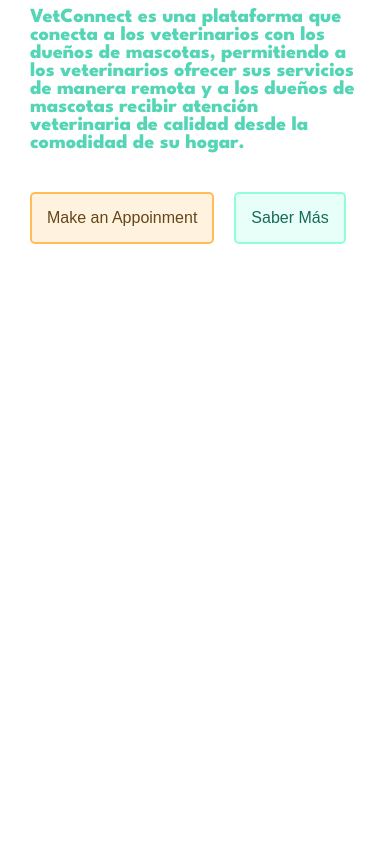
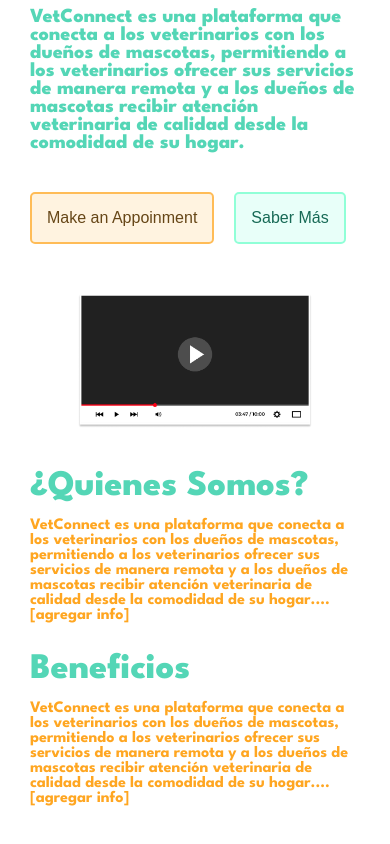
Before and after one commit to Veterinaria-OpenSource/VetConnect-LandingPage, a plain HTML site: page index.html in a window 390 px wide. Shown: the part 396-1240 px from the top of the page. Before the commit the page ends 844 px from the top, so only its background shows below. Drawn offline with Linux system fonts and the light colour scheme.

Commit message:
Se agregaron los estilos y estilos responsivos para la seccion about

```diff
--- a/css/index.css
+++ b/css/index.css
@@ -2,3 +2,4 @@
 @import url('reset/globals.css');
 @import url('layout/header.css');
 @import url('sections/hero.css');
+@import url('sections/about.css');
--- a/css/reset/globals.css
+++ b/css/reset/globals.css
@@ -70,3 +70,7 @@
 body {
   font-weight: 300;
 }
+
+.main {
+  padding: 4rem 3rem;
+}
--- /dev/null
+++ b/css/sections/about.css
@@ -0,0 +1,50 @@
+.about {
+  padding: 5rem 0;
+  display: flex;
+  justify-content: space-around;
+  align-items: center;
+  flex-wrap: wrap;
+
+  & .videoPresentation {
+    & img {
+      width: 40dvw;
+    }
+  }
+
+  & .presentationText {
+    display: flex;
+    flex-direction: column;
+    justify-content: center;
+    align-items: center;
+    gap: 3rem;
+    width: 500px;
+    max-width: 700px;
+
+    & h2 {
+      font-size: var(--font-h2);
+      color: var(--text-green);
+      font-weight: 800;
+    }
+
+    & p {
+      font-size: var(--font-md);
+      color: var(--text-orange);
+      font-weight: 700;
+    }
+
+    & .containerOne,
+    & .containerTwo {
+      display: grid;
+      gap: 1.5rem;
+    }
+  }
+
+  @media screen and (width<= 932px) {
+    gap: 4rem;
+    & .videoPresentation {
+      & img {
+        width: 60dvw;
+      }
+    }
+  }
+}
--- a/css/sections/hero.css
+++ b/css/sections/hero.css
@@ -1,9 +1,8 @@
 .s-hero {
   display: flex;
   align-items: center;
-  justify-content: space-between;
+  justify-content: space-around;
   flex-wrap: wrap-reverse;
-  padding: 4rem 3rem;
 
   & .info {
     display: flex;
--- a/index.html
+++ b/index.html
@@ -35,7 +35,7 @@
         </ul>
       </nav>
     </header>
-    <main>
+    <main class="main">
       <section class="s-hero">
         <div class="info">
           <h2>vet connect</h2>
@@ -54,7 +54,37 @@
           <img src="./assets/images/hero.png" alt="imagen de un veterinario" />
         </div>
       </section>
-      <section></section>
+      <section class="about">
+        <div class="videoPresentation">
+          <img
+            src="./assets/images/video.png"
+            alt="video de presentacion de Vet Connect"
+          />
+        </div>
+        <div class="presentationText">
+          <div class="containerOne">
+            <h2>¿Quienes Somos?</h2>
+            <p>
+              VetConnect es una plataforma que conecta a los veterinarios con
+              los dueños de mascotas, permitiendo a los veterinarios ofrecer sus
+              servicios de manera remota y a los dueños de mascotas recibir
+              atención veterinaria de calidad desde la comodidad de su
+              hogar....[agregar info]
+            </p>
+          </div>
+
+          <div class="containerTwo">
+            <h2>Beneficios</h2>
+            <p>
+              VetConnect es una plataforma que conecta a los veterinarios con
+              los dueños de mascotas, permitiendo a los veterinarios ofrecer sus
+              servicios de manera remota y a los dueños de mascotas recibir
+              atención veterinaria de calidad desde la comodidad de su
+              hogar....[agregar info]
+            </p>
+          </div>
+        </div>
+      </section>
       <section></section>
       <section></section>
       <section></section>
```
Also changed, not shown: assets/images/video.png (added).
